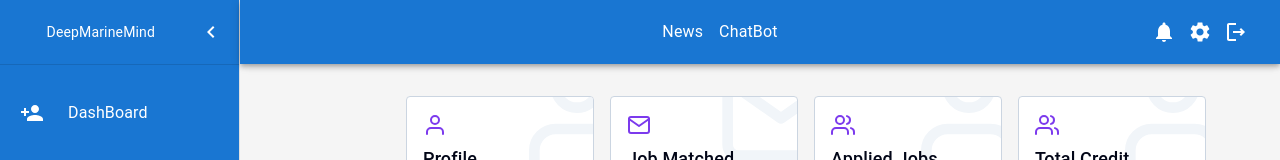
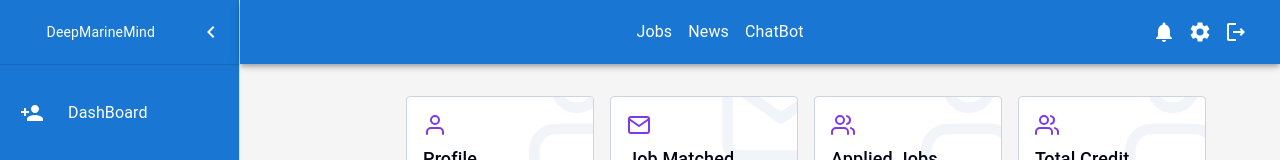
Before and after one commit to akashkendre1298/deep-marine-mind, a React (Create React App) app: page / in a window 1280 px wide. Shown: the top 160 px of the page. Built offline with nearby package versions, Linux system fonts and the light colour scheme.

Commit message:
update SideBar.js

```diff
--- a/src/Components/SideBar/SideBar.js
+++ b/src/Components/SideBar/SideBar.js
@@ -418,6 +418,8 @@ export default function Sidebar() {
             </Typography>
           </Toolbar>
           <div className="flex items-center justify-evenly gap-4">
+          <div className="cursor-pointer">Jobs</div>
+
             <div className="cursor-pointer">News</div>
             <div className="cursor-pointer">ChatBot</div>
           </div>
```
